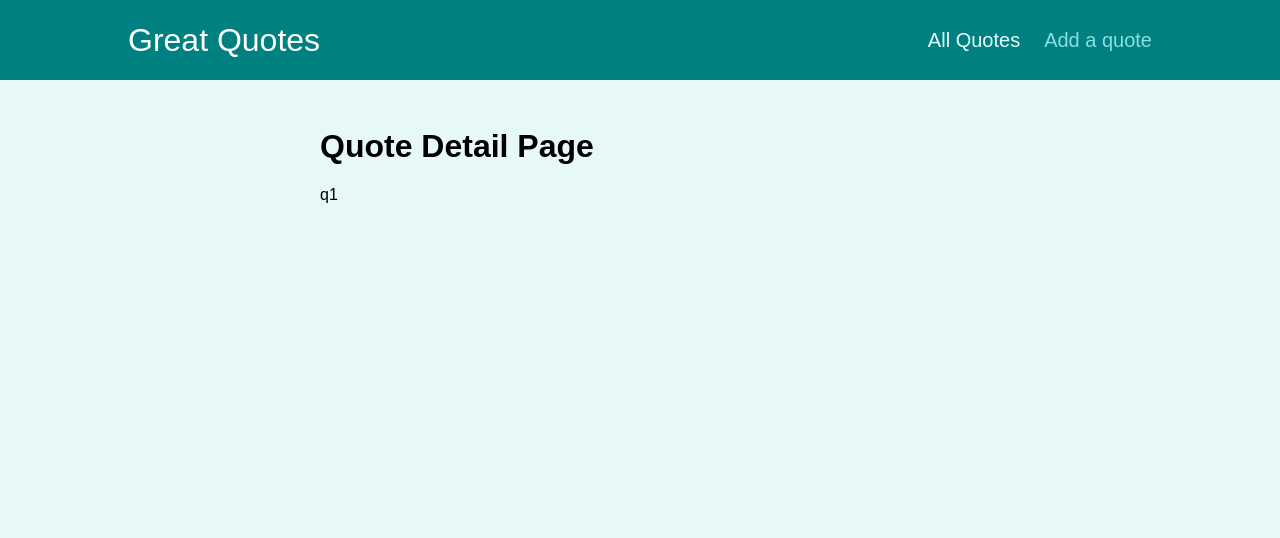
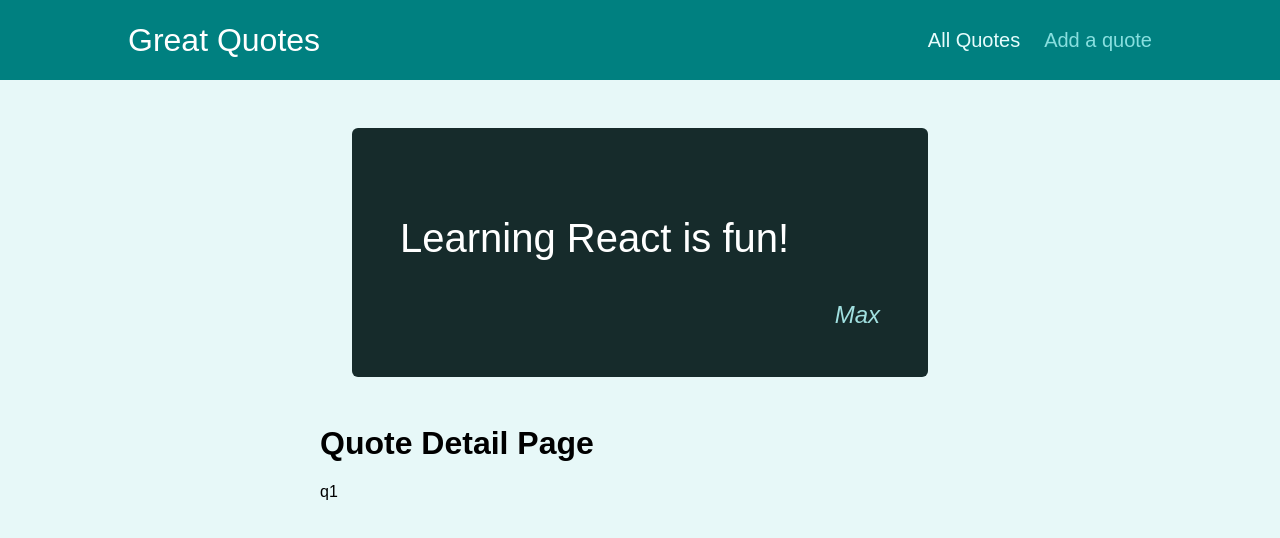
Before and after one commit to Ali-consciousroad/quoteApp, a React (Create React App) app: page /quotes/q1 in a window 1280 px wide. Shown: the top 538 px of the page. Built offline with nearby package versions, Linux system fonts and the light colour scheme.

Commit message:
Output data on the details page, fallback content

```diff
--- a/src/components/quotes/QuoteItem.js
+++ b/src/components/quotes/QuoteItem.js
@@ -1,3 +1,4 @@
+import { Link } from 'react-router-dom';
 import classes from './QuoteItem.module.css';
 
 const QuoteItem = (props) => {
@@ -9,9 +10,9 @@
         </blockquote>
         <figcaption>{props.author}</figcaption>
       </figure>
-      <a className='btn'>
+      <Link className='btn' to={`/quotes/${props.id}`}>
         View Fullscreen
-      </a>
+      </Link>
     </li>
   );
 };
--- a/src/pages/QuoteDetail.js
+++ b/src/pages/QuoteDetail.js
@@ -1,12 +1,25 @@
 import { Fragment } from "react";
 import { useParams, Route } from "react-router-dom";
+import HighlightedQuote from '../components/quotes/HighlightedQuote';
 import Comments from '../components/comments/Comments';
+
+const DUMMY_QUOTES = [
+  { id: 'q1', author: 'Max' , text: 'Learning React is fun!'},
+  { id: 'q2', author: 'Ali', text: 'Sambo is great'},
+];
 
 const QuoteDetail = () => {
   const params = useParams();
 
+  const quote = DUMMY_QUOTES.find(quote => quote.id === params.quoteId);
+
+  if (!quote) {
+    return <p>No quote found!</p>;
+  }
+
   return (
     <Fragment>
+      <HighlightedQuote text={quote.text} author={quote.author} />
       <h1>Quote Detail Page</h1>
       <p>{params.quoteId}</p>
       <Route path={`/quotes/${params.quoteId}/comments`}>
```
